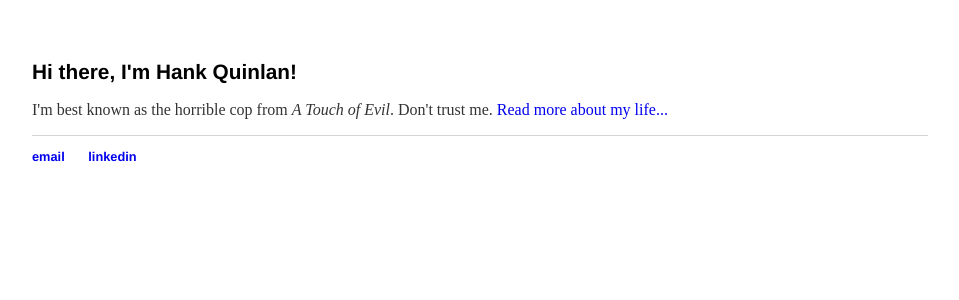
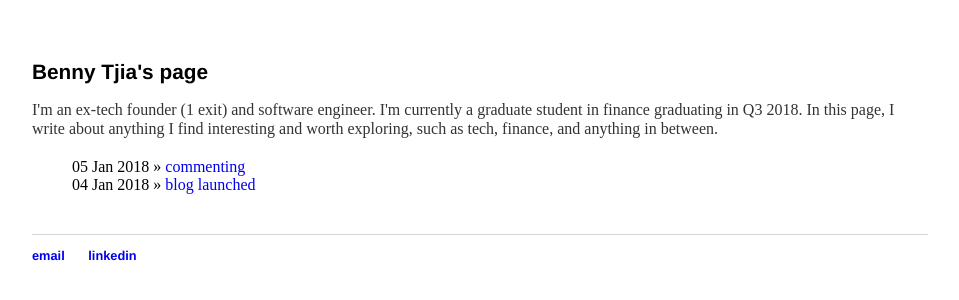
Before and after one commit to bennytjia/bennytjia.github.io, a Jekyll site: the page built from index.html, in a window 1280 px wide. Shown: the top 300 px of the page, without its empty margins (160-1119 px from the left). Built offline with Jekyll 4.4.1, drawn with Linux system fonts in a browser that asks for light colours.

Commit message:
Update index.html

```diff
--- a/index.html
+++ b/index.html
@@ -1,9 +1,14 @@
 ---
 layout: default
-title: Hank Quinlan, Horrible Cop
+title: Thoughts on tech, finance, and anything in between
 ---
 
-		<div class="blurb">
-			<h1>Hi there, I'm Hank Quinlan!</h1>
-			<p>I'm best known as the horrible cop from <em>A Touch of Evil</em>. Don't trust me. <a href="/about">Read more about my life...</a></p>
-		</div>
+<div class="blurb">
+  <h1>Benny Tjia's page</h1>
+	<p>I'm an ex-tech founder (1 exit) and software engineer. I'm currently a graduate student in finance graduating in Q3 2018. In this page, I write about anything I find interesting and worth exploring, such as tech, finance, and anything in between.</p>
+	<ul class="posts">
+	  {% for post in site.posts %}
+	    <li><span class="date">{{ post.date | date_to_string }}</span> » <a href="{{ post.url }}" title="{{ post.title }}">{{ post.title }}</a></li>
+	  {% endfor %}
+	</ul>
+</div><!-- /.blurb -->
```
